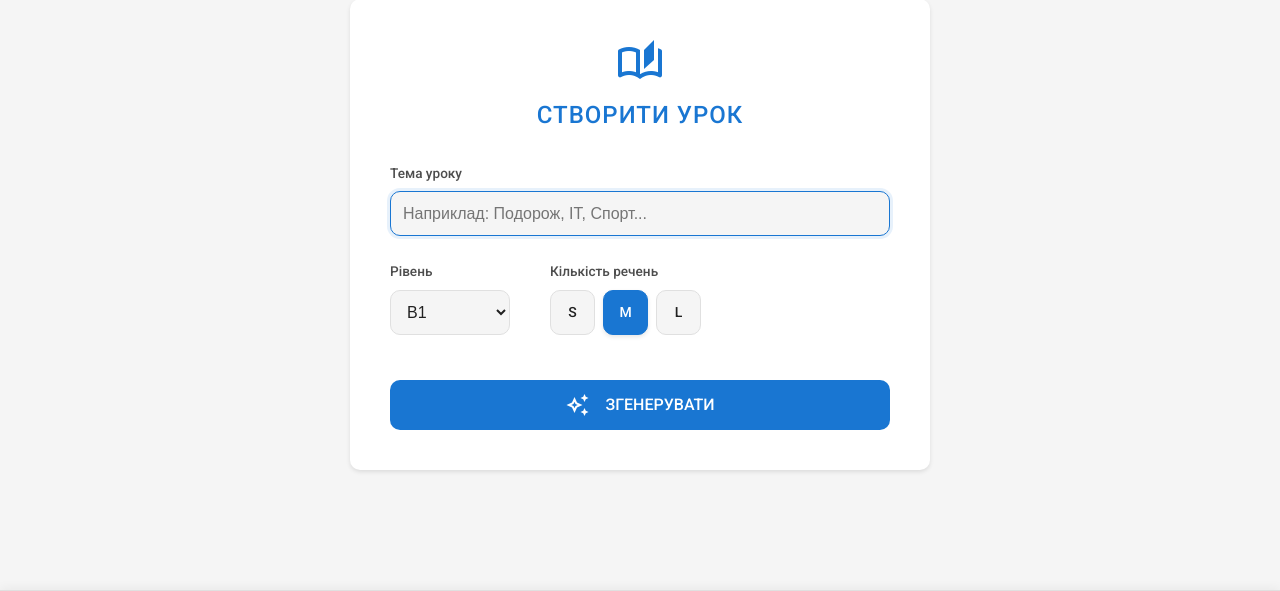
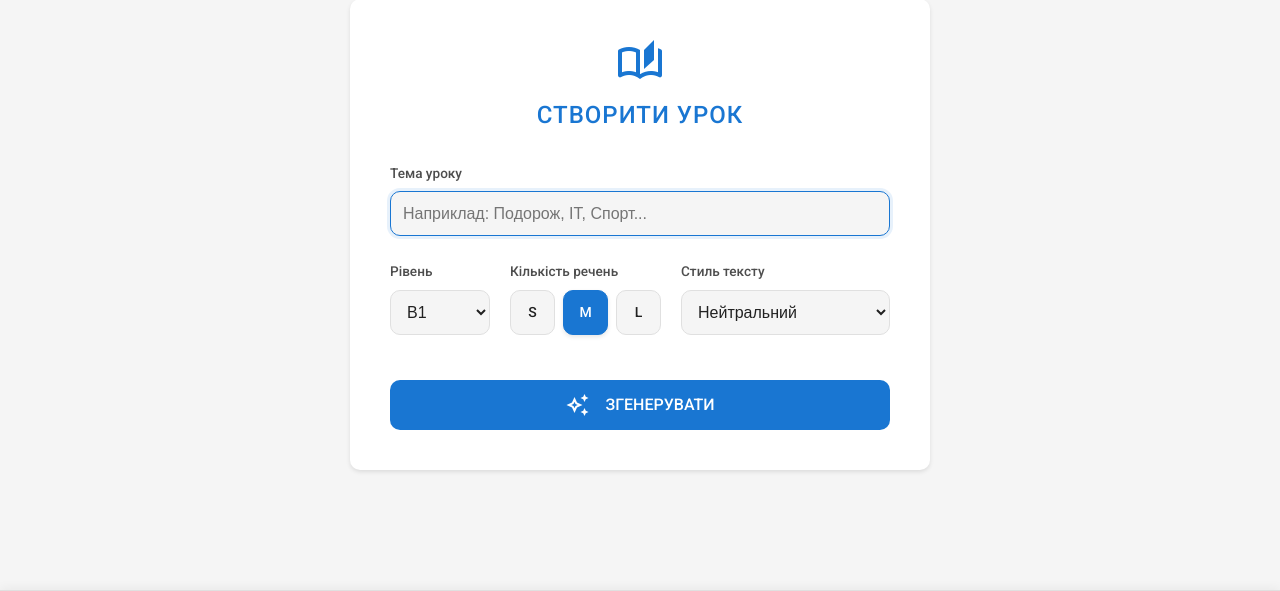
Before and after one commit to vitwits/german-ai-tutor-monorepo, a Flask app: page / in a window 1280 px wide. Shown: the part 154-745 px from the top of the page. Run offline with Flask 3, Linux system fonts and the light colour scheme; the visitor is signed in with stand-in values (Sample User, id 1).

Commit message:
added test style selection

```diff
--- a/app.py
+++ b/app.py
@@ -80,6 +80,12 @@ UI_STRINGS = {
         'undo': 'ВІДМІНИТИ',
         'settings_saved': 'Налаштування збережено',
         'error_generic': 'Сталася помилка',
+        'style_label': 'Стиль тексту',
+        'style_neutral': 'Нейтральний',
+        'style_formal': 'Офіційний',
+        'style_conversational': 'Розмовний',
+        'style_dialogue_informal': 'Неформальний діалог',
+        'style_dialogue_formal': 'Офіційний діалог',
     },
     'eng': {
         'settings': 'Settings',
@@ -134,6 +140,12 @@ UI_STRINGS = {
         'undo': 'UNDO',
         'settings_saved': 'Settings saved',
         'error_generic': 'An error occurred',
+        'style_label': 'Text Style',
+        'style_neutral': 'Neutral',
+        'style_formal': 'Formal',
+        'style_conversational': 'Conversational',
+        'style_dialogue_informal': 'Informal Dialogue',
+        'style_dialogue_formal': 'Formal Dialogue',
     }
 }
 
@@ -246,7 +258,9 @@ def settings():
 @login_required
 def generate():
     req = request.json
-    data = services.generate_german_text(req['topic'], req['count'], req['level'])
+    # Передаємо новий параметр style
+    data = services.generate_german_text(req['topic'], req['count'], req['level'], req.get('style', 'neutral'))
+
     title_json = json.dumps({'de': data.get('title_de', req['topic']), 'ukr': data['title_ua'], 'eng': data['title_en']})
     tid = str(uuid.uuid4())
     with get_db() as conn:
--- a/services.py
+++ b/services.py
@@ -28,9 +28,22 @@ def clean_json_response(text):
     match = re.search(r'\{.*\}', text, re.DOTALL)
     return match.group(0) if match else text
 
-def generate_german_text(topic, count, level):
+def generate_german_text(topic, count, level, style='neutral'):
     # Отримуємо специфічні правила для обраного рівня або дефолтні для B1
     level_rules = CEFR_GUIDELINES.get(level, CEFR_GUIDELINES["B1"])
+
+    # Визначаємо інструкцію для стилю
+    style_instruction = ""
+    if style == 'formal':
+        style_instruction = "Tone: Formal, academic, or professional. Use complex sentence structures suitable for the level."
+    elif style == 'conversational':
+        style_instruction = "Tone: Natural, conversational, storytelling style. Use idioms if appropriate for the level."
+    elif style == 'dialogue_informal':
+        style_instruction = "Format: A dialogue between two people. Tone: Informal/Casual (use 'Du'). Short, natural replies."
+    elif style == 'dialogue_formal':
+        style_instruction = "Format: A dialogue between two people. Tone: Polite/Formal (use 'Sie'). Structured and courteous."
+    else: # neutral
+        style_instruction = "Tone: Neutral, descriptive, standard article style."
 
     prompt = f"""You are an expert German linguist and teacher.
     Generate a high-quality, coherent German text about "{topic}".
@@ -38,11 +51,14 @@ def generate_german_text(topic, count, level):
     TARGET LEVEL: {level} (Strictly adhere to CEFR standards).
     LENGTH: Exactly {count} sentences.
 
+    STYLE/TONE INSTRUCTIONS:
+    {style_instruction}
+
     LINGUISTIC REQUIREMENTS FOR {level}:
     {level_rules}
 
     INSTRUCTIONS:
-    1. The text must make sense as a story or logical explanation, not just random sentences.
+    1. The text must make sense as a story or logical explanation (or dialogue if specified), not just random sentences.
     2. Translate each sentence into Ukrainian (ua) and English (en).
     3. "de" field must contain ONLY natural German text.
        - NO brackets with translations.
--- a/templates/index.html
+++ b/templates/index.html
@@ -77,8 +77,9 @@
         <input type="text" id="topic" class="form-control control-height" placeholder="{{ ui.topic_placeholder }}" autofocus>
     </div>
 
-    <div class="controls-row">
-        <div class="form-group" style="flex: 0 1 120px;"> <label class="form-label">{{ ui.level }}</label>
+    <div class="controls-row" style="flex-wrap: wrap; gap: 20px;">
+        <div class="form-group" style="flex: 0 1 100px;">
+            <label class="form-label">{{ ui.level }}</label>
             <select id="lvl" class="form-control control-height">
                 {% for l in ['A1','A2','B1','B2','C1','C2'] %}
                 <option value="{{l}}" {% if l == 'B1' %}selected{% endif %}>{{l}}</option>
@@ -94,6 +95,17 @@
                 <button type="button" class="size-btn" data-size="L">L</button>
             </div>
         </div>
+
+        <div class="form-group" style="flex: 1; min-width: 150px;">
+            <label class="form-label">{{ ui.style_label }}</label>
+            <select id="text_style" class="form-control control-height">
+                <option value="neutral">{{ ui.style_neutral }}</option>
+                <option value="formal">{{ ui.style_formal }}</option>
+                <option value="conversational">{{ ui.style_conversational }}</option>
+                <option value="dialogue_informal">{{ ui.style_dialogue_informal }}</option>
+                <option value="dialogue_formal">{{ ui.style_dialogue_formal }}</option>
+            </select>
+        </div>
     </div>
 
     <button class="btn-contained" onclick="generate()" id="gen-btn" style="width: 100%; height: 50px; justify-content: center; font-size: 1rem; margin-top: 20px;">
@@ -104,10 +116,10 @@
 
 <script>
 const sentenceMap = {
-    'A1': { S: 6, M: 10, L: 17 },
-    'A2': { S: 5, M: 10, L: 15 },
-    'B1': { S: 4, M: 8,  L: 13 },
-    'B2': { S: 4, M: 6,  L: 11 },
+    'A1': { S: 8, M: 12, L: 16 },
+    'A2': { S: 8, M: 12, L: 16 },
+    'B1': { S: 6, M: 9,  L: 14 },
+    'B2': { S: 5, M: 8,  L: 11 },
     'C1': { S: 4, M: 5,  L: 8 },
     'C2': { S: 3, M: 4,  L: 6 }
 };
@@ -125,12 +137,14 @@ document.querySelectorAll('.size-btn').forEach(btn => {
 async function generate() {
     const topic = document.getElementById('topic').value;
     const level = document.getElementById('lvl').value;
+    // Отримуємо значення стилю
+    const style = document.getElementById('text_style').value;
+
     const btn = document.getElementById('gen-btn');
     const icon = document.getElementById('btn-icon');
     const text = document.getElementById('btn-text');
 
     if (!topic.trim()) {
-        // [ЗМІНА] Використовуємо тостер замість alert
         window.toast.show('{{ ui.error_topic_empty if ui.error_topic_empty else "Please enter a topic" }}', 'error');
         return;
     }
@@ -146,16 +160,15 @@ async function generate() {
         const res = await fetch('/api/generate', {
             method: 'POST',
             headers: {'Content-Type': 'application/json'},
-            body: JSON.stringify({ topic, count, level })
+            // Передаємо style на сервер
+            body: JSON.stringify({ topic, count, level, style })
         });
 
         if (!res.ok) throw new Error();
         const data = await res.json();
         location.href = '/view/' + data.id;
     } catch (e) {
-        // [ЗМІНА] Використовуємо тостер замість alert
         window.toast.show('{{ ui.error_alert }}', 'error');
-
         btn.disabled = false;
         icon.innerHTML = 'auto_awesome';
         icon.classList.remove('rotating');
```
